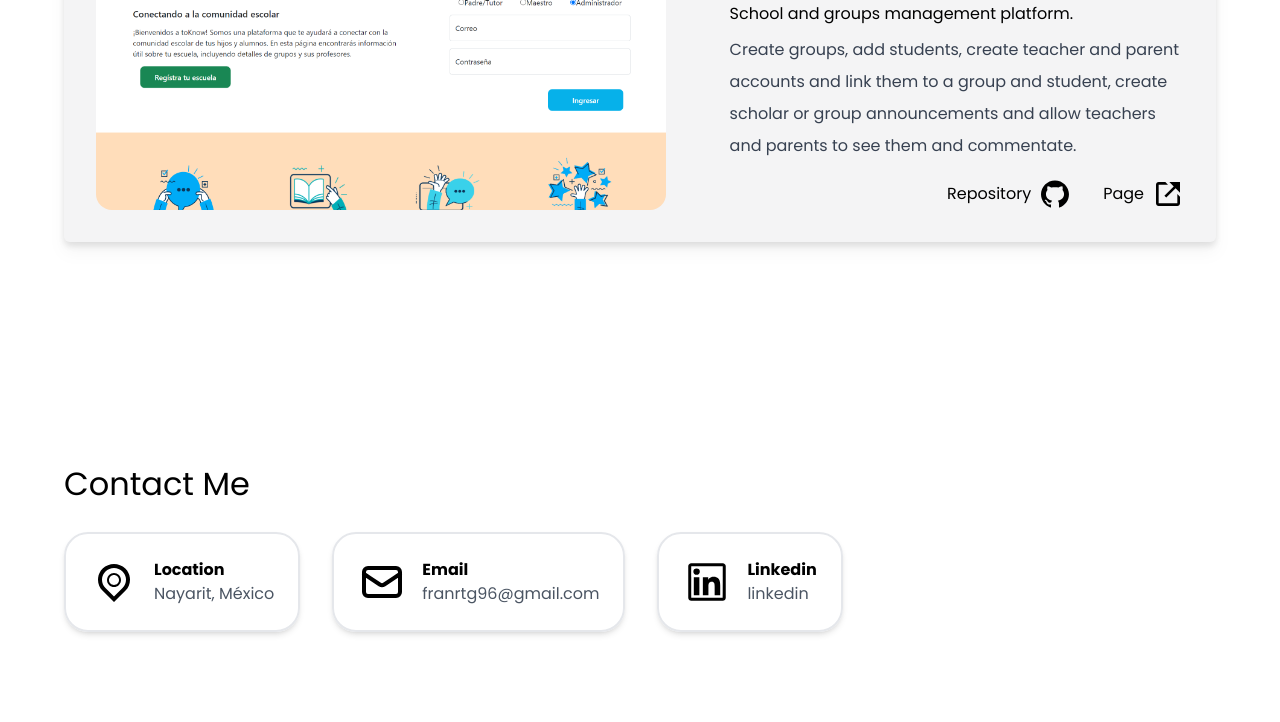
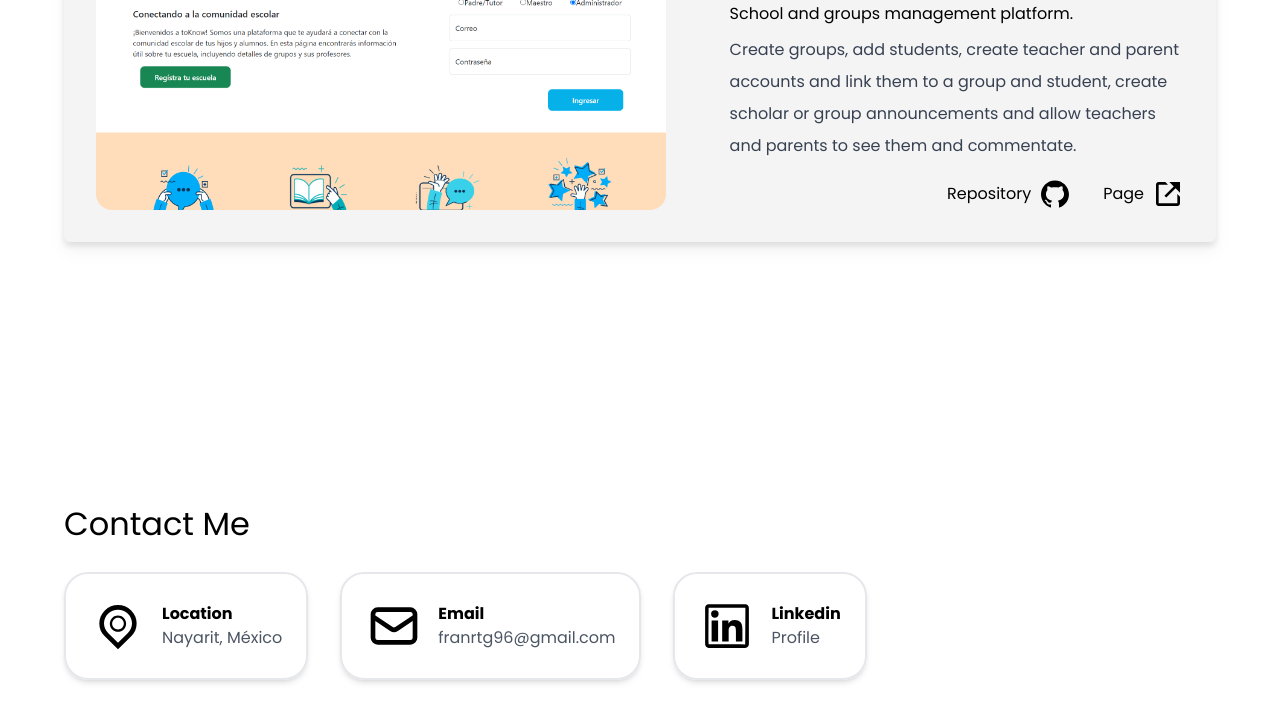
Before and after one commit to FranArteaga/portfolio, a Next.js app: page / in a window 1280 px wide. Shown: the part 1964-2686 px from the top of the page. Built offline with nearby package versions, Linux system fonts and the light colour scheme.

Commit message:
added logic to add a link and choose it depending on the title

```diff
--- a/src/components/ContactCard.js
+++ b/src/components/ContactCard.js
@@ -11,16 +11,21 @@ export default function ContactCard(props) {
         email: <HiOutlineMail/>,
         linkedin: <AiOutlineLinkedin/>,
     }
-
+    const netMap ={
+        Email: <Link href="mailto:franrtg96@gmail.com"
+        className='hover:text-indigo-500 duration-300'>franrtg96@gmail.com</Link>,
+        Linkedin: <Link href="https://www.linkedin.com/in/cfran-arteaga/"
+        className='hover:text-indigo-500 duration-300'>Profile</Link>,
+    }
     return (
         <div className='pb-5'>
             <div className=' p-6 border-2 rounded-3xl shadow-md flex items-center gap-4'>
-                <div className='text-[3em]'>
+                <div className='text-[3.5em]'>
                     {iconMap[cardIcon]}
                 </div>
                 <div>
                     <p className='font-bold'>{cardTitle}</p>
-                    <p className='text-gray-600'>{cardInfo}</p>
+                    <p className='text-gray-600'>{netMap[cardTitle] ? netMap[cardTitle] : cardInfo }</p>
                 </div>
             </div>
         </div>
--- a/src/components/ContactSection.js
+++ b/src/components/ContactSection.js
@@ -4,7 +4,7 @@ import ContactCard from './ContactCard'
 
 export default function ContactSection() {
     return (
-        <section id="section-Contact" className='md:h-[100vh] pt-16 sm:pt-20 md:pt-0'>
+        <section id="section-Contact" className=' pt-16 sm:pt-20 md:pt-10'>
             <h2 className='text-[2em] py-6'>Contact Me</h2>
             <div className='md:flex gap-8'>
 
@@ -16,12 +16,10 @@ export default function ContactSection() {
                 <ContactCard
                     cardIcon="email"
                     cardTitle="Email"
-                    cardInfo="franrtg96@gmail.com"
                 />
                 <ContactCard
                     cardIcon="linkedin"
                     cardTitle="Linkedin"
-                    cardInfo="linkedin"
                 />
 
             </div>
```
